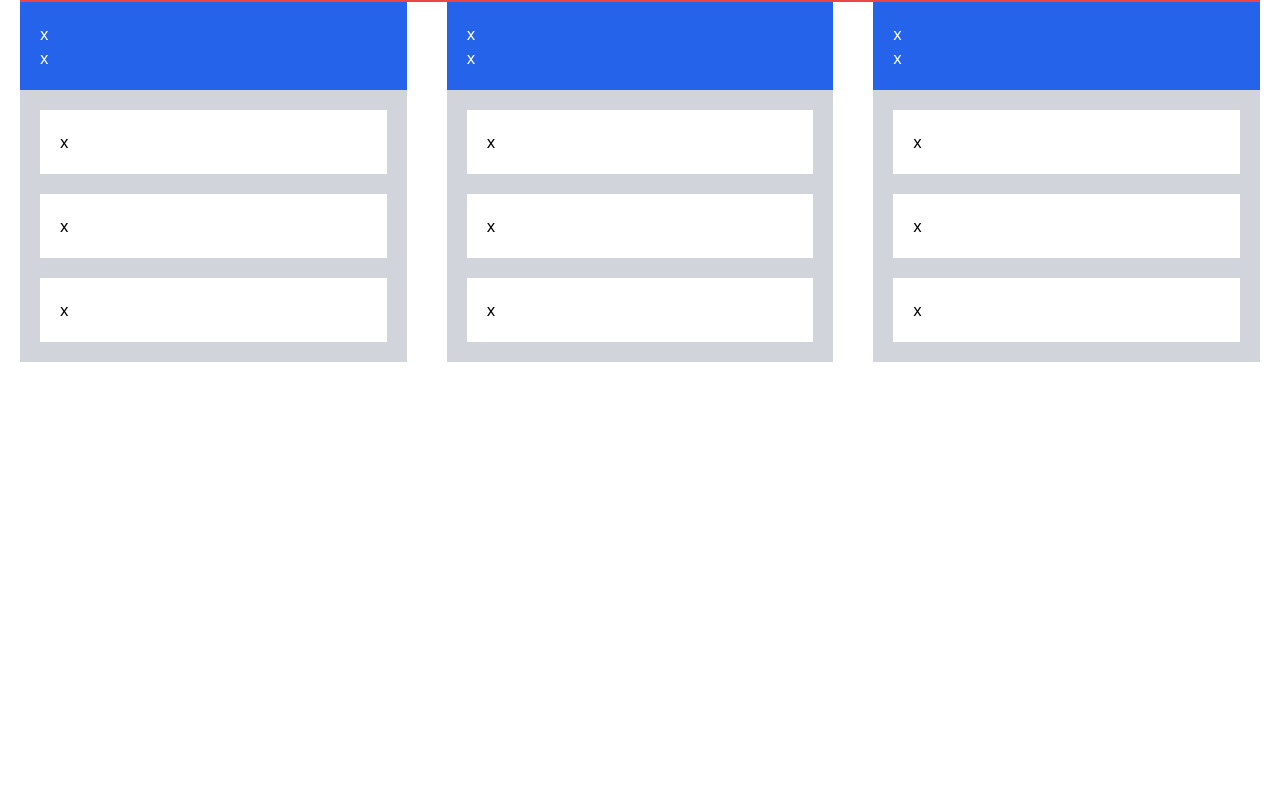
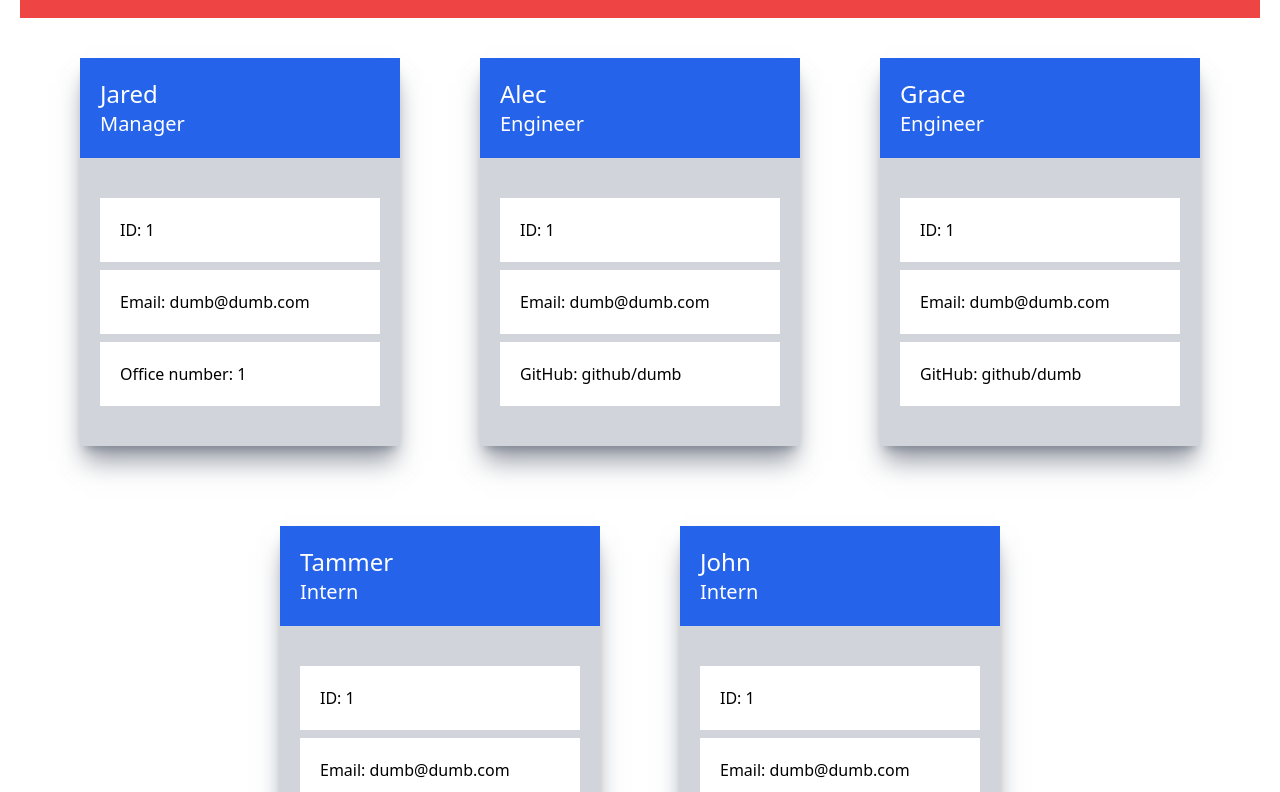
Before and after one commit to srichens/team-profile-generator, a website: page test.html in a window 1280 px wide. Shown: the part 110-902 px from the top of the page. Before the commit the page ends 800 px from the top, so only its background shows below. Drawn offline with nearby package versions, Linux system fonts and the light colour scheme.

Commit message:
finish tailwind styling on html

```diff
--- a/test.html
+++ b/test.html
@@ -8,37 +8,55 @@
     <title>Document</title>
 </head>
 <body>
-    <header class="bg-red-500 text-white py-10 mx-5 text-2xl font-bold text-center">
+    <header class="bg-red-500 text-white py-10 mx-5 text-5xl text-center">
         <h1 >My Team</h1>
     </header>
 
-    <main class="grid grid-cols-3">
-        <section class="manager items-center bg-gray-300 mx-5">
-            <h2 class="items-center text-white bg-blue-600 p-5">
-                <p class="name">x</p>
-                <p class="role">x</p>
+    <main class="flex flex-row flex-wrap justify-center">
+        <section class="manager basis-full md:basis-1/3 lg:basis-1/4 bg-gray-300 m-10 shadow-xl shadow-gray-500/70">
+            <h2 class="text-white bg-blue-600 p-5">
+                <p class="name text-2xl">Jared</p>
+                <p class="role text-xl">Manager</p>
             </h2>
-            <p class="id items-center bg-white p-5 m-5">x</p>
-            <p class="email items-center bg-white p-5 m-5">x</p>
-            <p class="officeNumber items-center bg-white p-5 m-5">x</p>
+            <p class="id bg-white p-5 mx-5 mt-10 mb-2">ID: <span>1</span></p>
+            <p class="email bg-white p-5 mx-5 my-2">Email: <span>dumb@dumb.com</span></p>
+            <p class="officeNumber bg-white p-5 mx-5 mt-2 mb-10">Office number: <span>1</span></p>
         </section>
-        <section class="engineer items-center bg-gray-300 mx-5">
-            <h2 class="items-center text-white bg-blue-600 p-5">
-                <p class="name">x</p>
-                <p class="role">x</p>
+        <section class="engineer basis-full md:basis-1/3 lg:basis-1/4 bg-gray-300 m-10 shadow-xl shadow-gray-500/70">
+            <h2 class="text-white bg-blue-600 p-5">
+                <p class="name text-2xl">Alec</p>
+                <p class="role text-xl">Engineer</p>
             </h2>
-            <p class="id items-center bg-white p-5 m-5">x</p>
-            <p class="email items-center bg-white p-5 m-5">x</p>
-            <p class="github items-center bg-white p-5 m-5">x</p>
+            <p class="id bg-white p-5 mx-5 mt-10 mb-2">ID: <span>1</span></p>
+            <p class="email bg-white p-5 mx-5 my-2">Email: <span>dumb@dumb.com</span></p>
+            <p class="github bg-white p-5 mx-5 mt-2 mb-10">GitHub: <span>github/dumb</span></p>
         </section>
-        <section class="itern items-center bg-gray-300 mx-5">
-            <h2 class="items-center text-white bg-blue-600 p-5">
-                <p class="name">x</p>
-                <p class="role">x</p>
+        <section class="engineer basis-full md:basis-1/3 lg:basis-1/4 bg-gray-300 m-10 shadow-xl shadow-gray-500/70">
+            <h2 class="text-white bg-blue-600 p-5">
+                <p class="name text-2xl">Grace</p>
+                <p class="role text-xl">Engineer</p>
             </h2>
-            <p class="id items-center bg-white p-5 m-5">x</p>
-            <p class="email items-center bg-white p-5 m-5">x</p>
-            <p class="school items-center bg-white p-5 m-5">x</p>
+            <p class="id bg-white p-5 mx-5 mt-10 mb-2">ID: <span>1</span></p>
+            <p class="email bg-white p-5 mx-5 my-2">Email: <span>dumb@dumb.com</span></p>
+            <p class="github bg-white p-5 mx-5 mt-2 mb-10">GitHub: <span>github/dumb</span></p>
+        </section>
+        <section class="itern basis-full md:basis-1/3 lg:basis-1/4 bg-gray-300 m-10 shadow-xl shadow-gray-500/70">
+            <h2 class="text-white bg-blue-600 p-5">
+                <p class="name text-2xl">Tammer</p>
+                <p class="role text-xl">Intern</p>
+            </h2>
+            <p class="id bg-white p-5 mx-5 mt-10 mb-2">ID: <span>1</span></p>
+            <p class="email bg-white p-5 mx-5 my-2">Email: <span>dumb@dumb.com</span></p>
+            <p class="school bg-white p-5 mx-5 mt-2 mb-10">School: <span>Dumbies</span></p>
+        </section>
+        <section class="itern basis-full md:basis-1/3 lg:basis-1/4 bg-gray-300 m-10 shadow-xl shadow-gray-500/70">
+            <h2 class="text-white bg-blue-600 p-5">
+                <p class="name text-2xl">John</p>
+                <p class="role text-xl">Intern</p>
+            </h2>
+            <p class="id bg-white p-5 mx-5 mt-10 mb-2">ID: <span>1</span></p>
+            <p class="email bg-white p-5 mx-5 my-2">Email: <span>dumb@dumb.com</span></p>
+            <p class="school bg-white p-5 mx-5 mt-2 mb-10">School: <span>Dumbies</span></p>
         </section>
     </main>
 </body>
```
